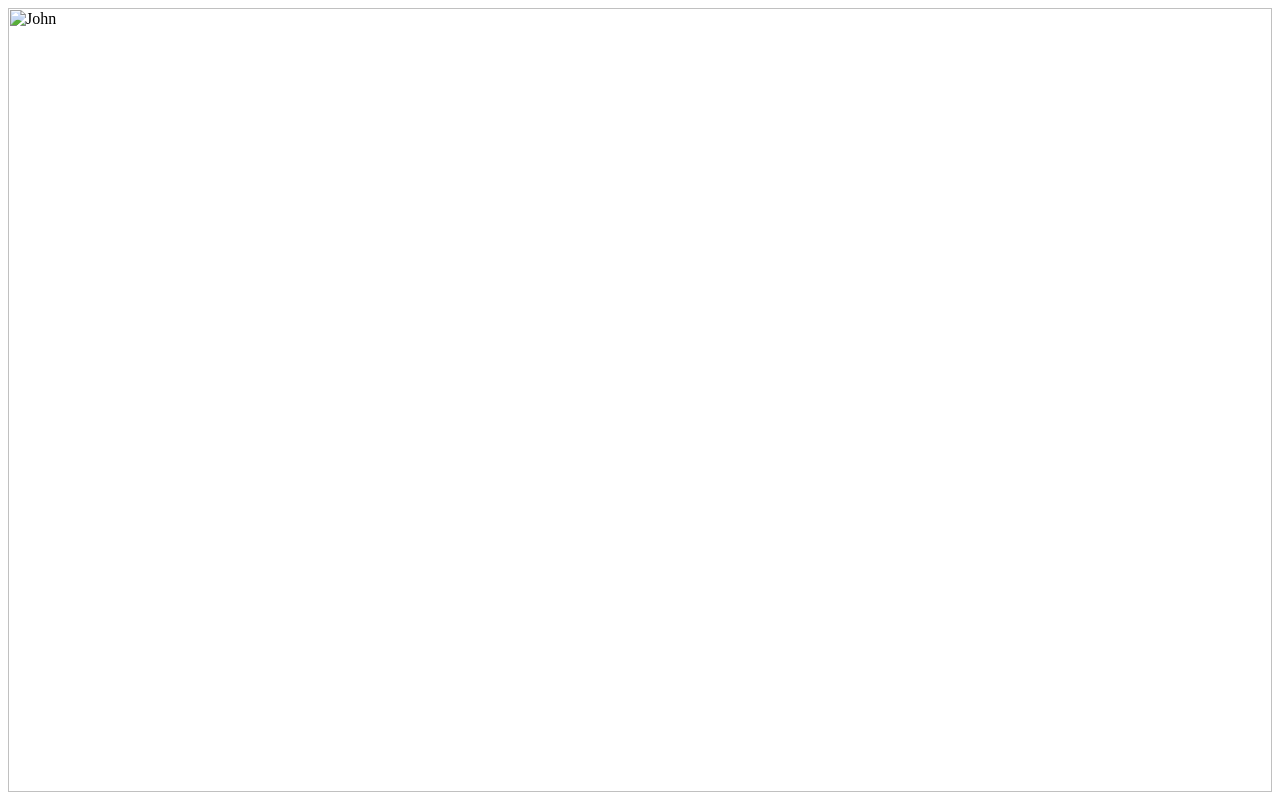
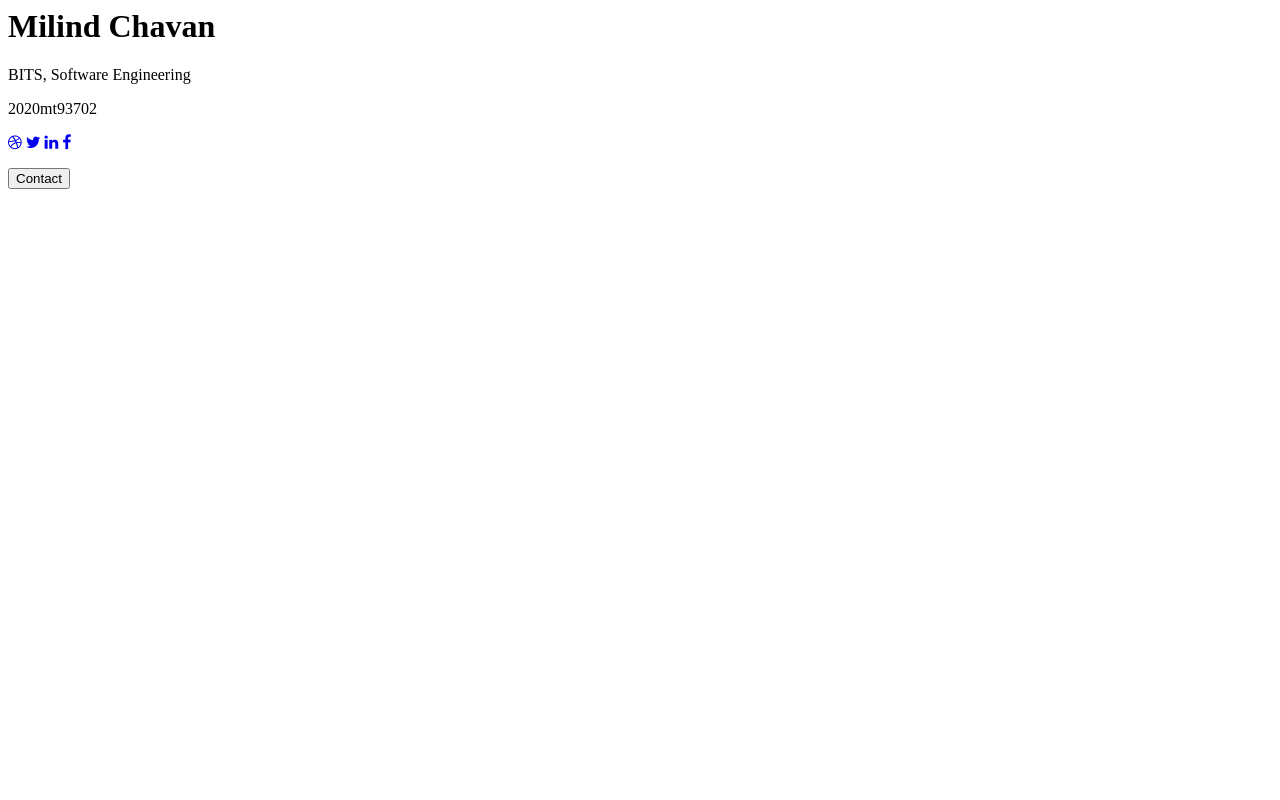
Before and after one commit to 2020mt93702/milind_2020mt93702, a plain HTML site: page index.html in a window 1280 px wide. Shown: the top 800 px of the page. Drawn offline with Linux system fonts and the light colour scheme.

Commit message:
Update index.html

```diff
--- a/index.html
+++ b/index.html
@@ -2,8 +2,7 @@
 <link rel="stylesheet" href="https://cdnjs.cloudflare.com/ajax/libs/font-awesome/4.7.0/css/font-awesome.min.css">
 
 <div class="card">
-  <img src="img.jpg" alt="John" style="width:100%">
-  <h1>Milind Chavan</h1>
+   <h1>Milind Chavan</h1>
   <p class="title">BITS, Software Engineering</p>
   <p>2020mt93702</p>
   <a href="#"><i class="fa fa-dribbble"></i></a>
```
